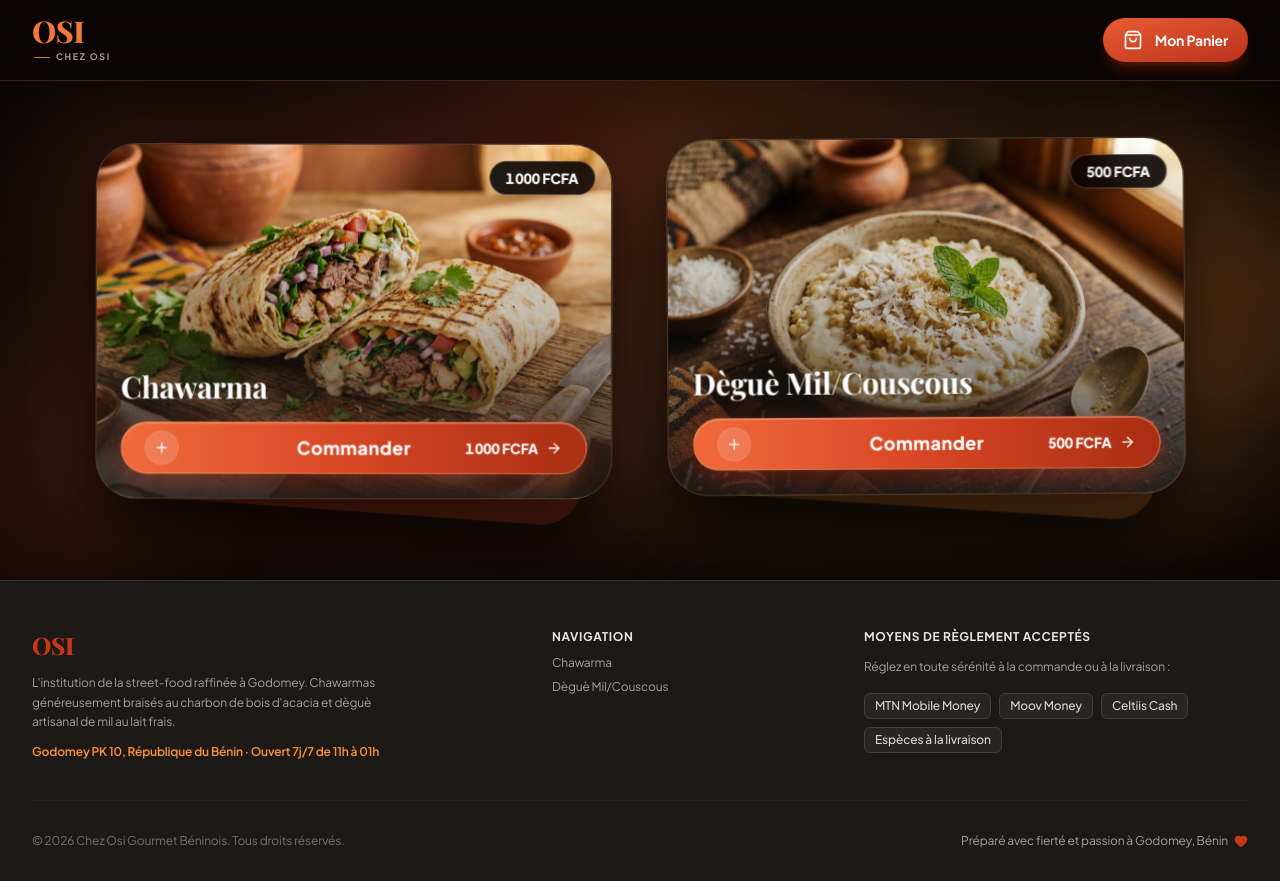
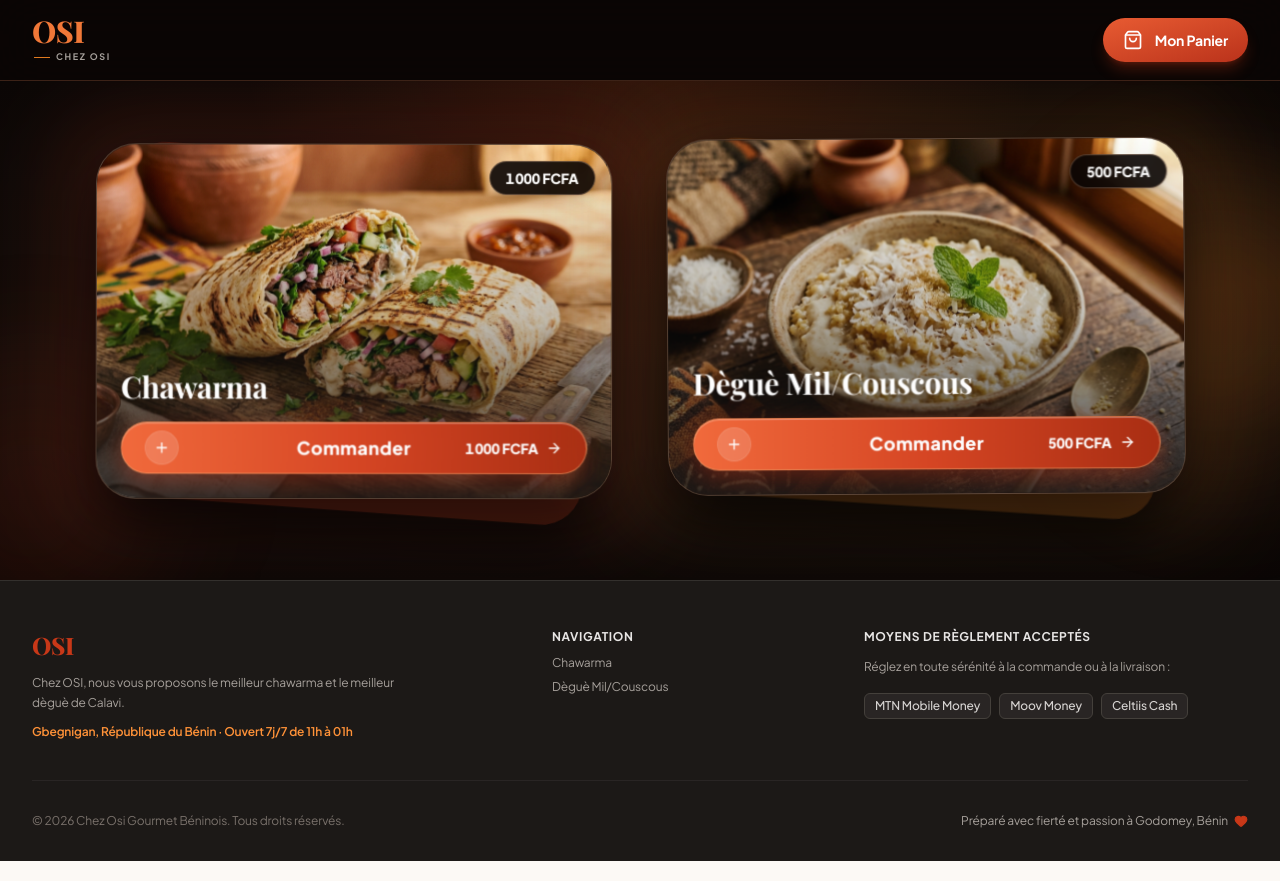
Before and after one commit to ZANNOU199/OSII, a React (Vite) app: page / in a window 1280 px wide. Built offline with nearby package versions, Linux system fonts and the light colour scheme; a web font is replaced by a local one.

Commit message:
Update footer location and description
Co-authored-by: Copilot <223556219+Copilot@users.noreply.github.com>

```diff
--- a/src/components/Footer.tsx
+++ b/src/components/Footer.tsx
@@ -18,10 +18,10 @@ export const Footer: React.FC<FooterProps> = ({ onNavigate }) => {
               </span>
             </div>
             <p className="text-xs text-stone-400 leading-relaxed max-w-sm">
-              L'institution de la street-food raffinée à Godomey. Chawarmas généreusement braisés au charbon de bois d'acacia et dèguè artisanal de mil au lait frais.
+              Chez OSI, nous vous proposons le meilleur chawarma et le meilleur dèguè de Calavi.
             </p>
             <div className="text-xs text-[#FF9238] font-semibold">
-              Godomey PK 10, République du Bénin · Ouvert 7j/7 de 11h à 01h
+              Gbegnigan, République du Bénin · Ouvert 7j/7 de 11h à 01h
             </div>
           </div>
 
@@ -68,9 +68,6 @@ export const Footer: React.FC<FooterProps> = ({ onNavigate }) => {
               <span className="px-2.5 py-1 rounded-md bg-stone-800 border border-stone-700 text-stone-300 font-medium">
                 Celtiis Cash
               </span>
-              <span className="px-2.5 py-1 rounded-md bg-stone-800 border border-stone-700 text-stone-300 font-medium">
-                Espèces à la livraison
-              </span>
             </div>
           </div>
         </div>
```
